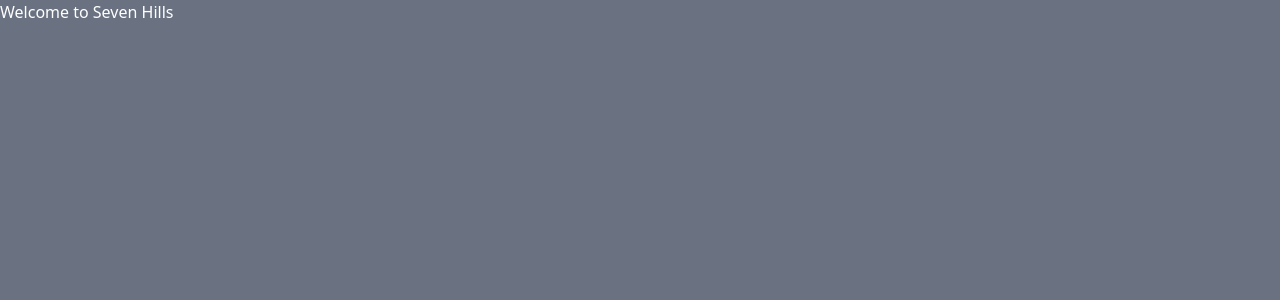
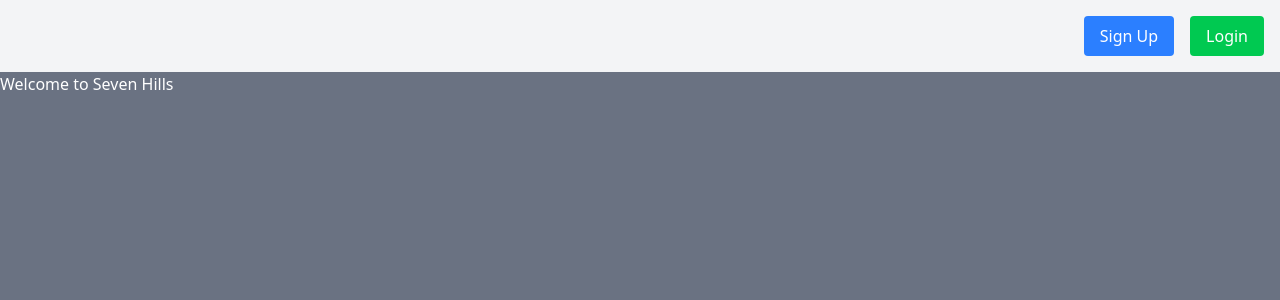
Before and after one commit to RyzenMu/SevenHills, a React app: page / in a window 1280 px wide. Shown: the top 300 px of the page. Built offline with nearby package versions, Linux system fonts and the light colour scheme; the HTML template or start-up script is replaced by a standard one.

Commit message:
Header added

```diff
--- a/src/App.tsx
+++ b/src/App.tsx
@@ -1,3 +1,7 @@
+import Header from "./components/Header"
 export default function App(){
-  return <div className="bg-gray-500 text-white h-screen">Welcome to Seven Hills</div>
+  return <div className="bg-gray-500 text-white h-screen">
+    <Header/>
+    <>Welcome to Seven Hills</>
+    </div>
 }
--- /dev/null
+++ b/src/components/Header.tsx
@@ -0,0 +1,51 @@
+import React, { useState } from "react";
+
+type HeaderProps = {};
+
+const Header: React.FC<HeaderProps> = () => {
+  const [isAuthenticated, setIsAuthenticated] = useState(false);
+
+  const handleLogin = () => {
+    setIsAuthenticated(true);
+  };
+
+  const handleLogout = () => {
+    setIsAuthenticated(false);
+  };
+
+  const handleSignup = () => {
+    setIsAuthenticated(true);
+  };
+
+  return (
+    <header className="bg-gray-100 p-4">
+      <nav className="flex justify-end space-x-4">
+        {!isAuthenticated ? (
+          <>
+            <button
+              onClick={handleSignup}
+              className="px-4 py-2 bg-blue-500 text-white rounded hover:bg-blue-600 transition"
+            >
+              Sign Up
+            </button>
+            <button
+              onClick={handleLogin}
+              className="px-4 py-2 bg-green-500 text-white rounded hover:bg-green-600 transition"
+            >
+              Login
+            </button>
+          </>
+        ) : (
+          <button
+            onClick={handleLogout}
+            className="px-4 py-2 bg-red-500 text-white rounded hover:bg-red-600 transition"
+          >
+            Logout
+          </button>
+        )}
+      </nav>
+    </header>
+  );
+};
+
+export default Header;
--- a/src/supabase/supabaseCient.ts
+++ /dev/null
@@ -1,52 +0,0 @@
-import { createClient } from "@supabase/supabase-js";
-import bcrypt from "bcryptjs";
-
-// 🔹 Replace with your Supabase project details
-const SUPABASE_URL = process.env.NEXT_PUBLIC_SUPABASE_URL || "https://your-project.supabase.co";
-const SUPABASE_ANON_KEY = process.env.NEXT_PUBLIC_SUPABASE_ANON_KEY || "your-anon-key";
-
-export const supabase = createClient(SUPABASE_URL, SUPABASE_ANON_KEY);
-
-// --------------- Helper Functions -----------------
-
-// Register a new user
-export async function registerUser(email: string, name: string, password: string) {
-  try {
-    // hash password on client (you could also hash in API/server)
-    const hashedPassword = await bcrypt.hash(password, 10);
-
-    const { data, error } = await supabase
-      .from("users")
-      .insert([{ email, name, password_hash: hashedPassword }])
-      .select();
-
-    if (error) throw error;
-    return { user: data[0], error: null };
-  } catch (err: any) {
-    return { user: null, error: err.message };
-  }
-}
-
-// Login user (manual password check)
-export async function loginUser(email: string, password: string) {
-  try {
-    const { data, error } = await supabase
-      .from("users")
-      .select("id, email, name, password_hash")
-      .eq("email", email)
-      .single();
-
-    if (error) throw error;
-
-    const isValid = await bcrypt.compare(password, data.password_hash);
-    if (!isValid) {
-      throw new Error("Invalid password");
-    }
-
-    // Return user without password
-    const { password_hash, ...userSafe } = data;
-    return { user: userSafe, error: null };
-  } catch (err: any) {
-    return { user: null, error: err.message };
-  }
-}
```
Also changed, not shown: 1 other file (tests, documents, lock files or other folders).
